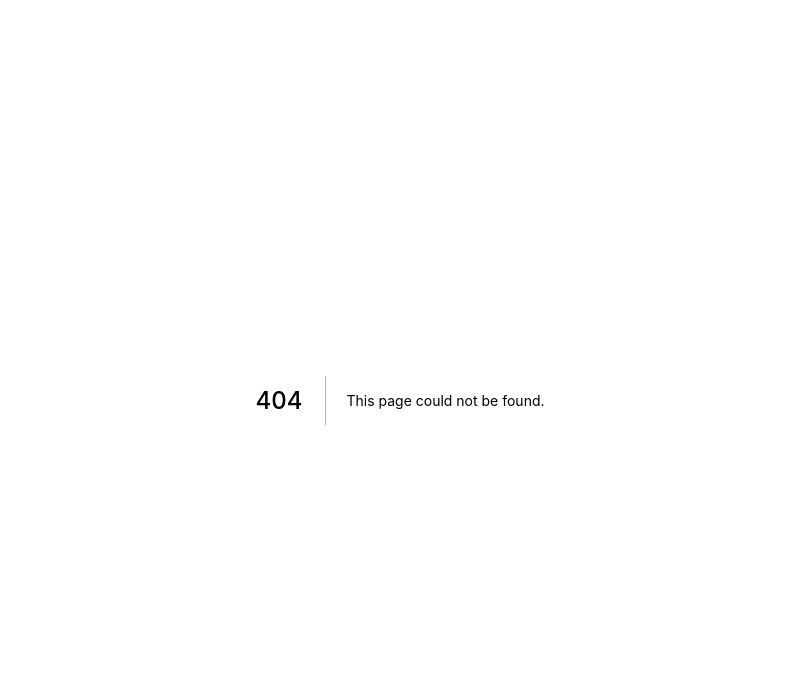
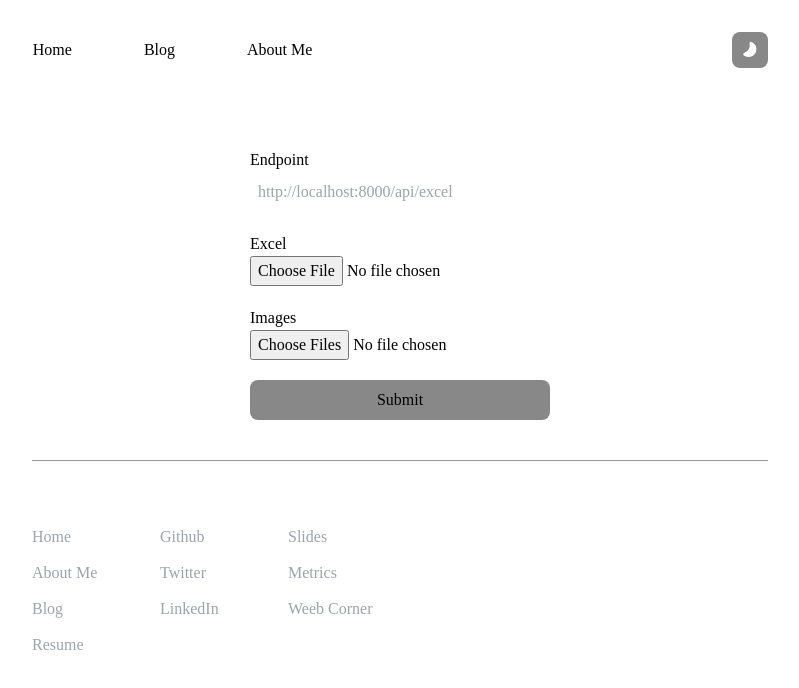
Before and after one commit to milhamm/aang.dev, a Next.js app: page /excel in a window 1280 px wide. Before the commit this address had no page. Shown: the top 688 px of the page, without its empty margins (240-1039 px from the left). Built offline with nearby package versions, Linux system fonts and the light colour scheme.

Commit message:
add form excel

```diff
--- a/package.json
+++ b/package.json
@@ -13,7 +13,9 @@
   },
   "dependencies": {
     "@tailwindcss/line-clamp": "^0.2.2",
+    "axios": "^0.27.2",
     "classnames": "^2.3.1",
+    "cookie": "^0.4.1",
     "next": "11.1.2",
     "next-themes": "^0.0.15",
     "react": "^17.0.2",
--- /dev/null
+++ b/src/pages/excel.tsx
@@ -0,0 +1,86 @@
+import { DefaultLayout } from "components/Layout";
+import React, { SyntheticEvent } from "react";
+import axios from "axios";
+
+const ExcelPage = () => {
+  const [excel, setExcel] = React.useState<string | Blob>("null");
+  const [endpoint, setEndpoint] = React.useState("");
+  const [images, setImages] = React.useState<any>(null);
+
+  const handleSubmit = (e: SyntheticEvent) => {
+    e.preventDefault();
+
+    console.log(images);
+
+    const data = new FormData();
+
+    data.append("excel", excel);
+
+    for (const img of images) {
+      data.append("images[]", img);
+    }
+
+    axios
+      .post(endpoint, data, {
+        headers: {
+          "Content-Type": "multipart/form-data",
+        },
+      })
+      .then((res) => {
+        console.log({ res });
+      })
+      .catch((err) => {
+        console.log({ err });
+      });
+  };
+
+  return (
+    <DefaultLayout>
+      <div className="mx-auto w-[300px]">
+        <form onSubmit={handleSubmit}>
+          <div className="w-full mb-5">
+            <label htmlFor="endpoint">Endpoint</label>
+            <input
+              className="w-full rounded p-2"
+              placeholder="http://localhost:8000/api/excel"
+              name="endpoint"
+              type="text"
+              value={endpoint}
+              onChange={(e) => setEndpoint(e.target.value)}
+            />
+          </div>
+
+          <div className="w-full mb-5">
+            <label htmlFor="endpoint">Excel</label>
+            <input
+              type="file"
+              required
+              accept=".csv, application/vnd.openxmlformats-officedocument.spreadsheetml.sheet, application/vnd.ms-excel"
+              onChange={(e) => setExcel(e.target.files[0])}
+            />
+          </div>
+
+          <div className="w-full mb-5">
+            <label htmlFor="endpoint">Images</label>
+            <input
+              type="file"
+              multiple
+              accept="image/gif, image/jpeg, image/png"
+              onChange={(e) => {
+                setImages(e.target.files);
+              }}
+            />
+          </div>
+          <button
+            className="w-full p-2 bg-gray-200 dark:bg-gray-600 rounded-lg"
+            type="submit"
+          >
+            Submit
+          </button>
+        </form>
+      </div>
+    </DefaultLayout>
+  );
+};
+
+export default ExcelPage;
```
Also changed, not shown: 1 other file (tests, documents, lock files or other folders).
